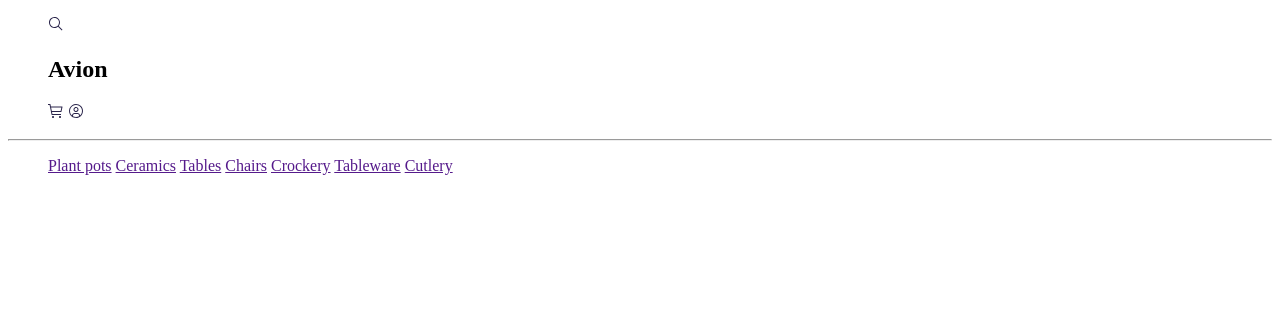
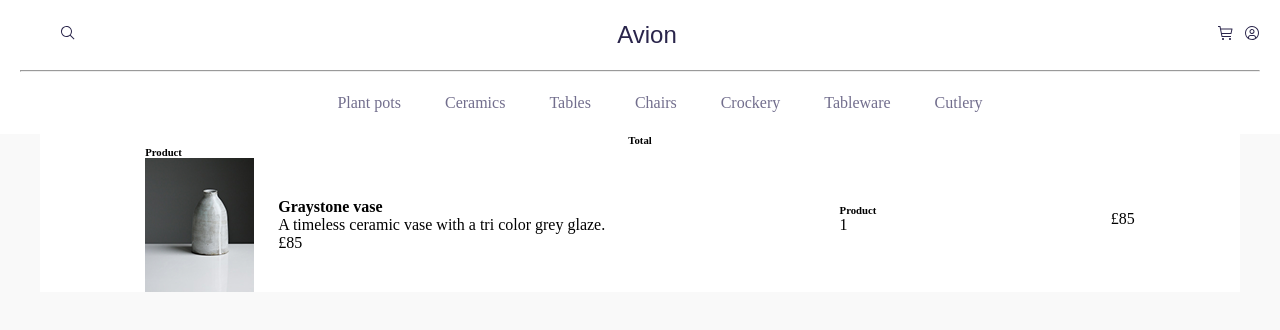
Before and after one commit to makhmudov47-web/avion, a plain HTML site: page index.html in a window 1280 px wide. Drawn offline with Linux system fonts and the light colour scheme; a web font is replaced by a local one.

Commit message:
head done

```diff
--- a/index.html
+++ b/index.html
@@ -4,10 +4,14 @@
     <meta charset="UTF-8">
     <meta name="viewport" content="width=device-width, initial-scale=1.0">
     <title>Document</title>
+    <link rel="stylesheet" href="./style.css">
+    <link href="https://api.fontshare.com/css?f=satoshi@400,700&display=swap" rel="stylesheet">
 </head>
 <body>
-    <header>
-     <menu>
+
+    <section class="head">
+         <header>
+     <menu class="top-menu">
         <nav>
             <i><svg width="16" height="16" viewBox="0 0 16 16" fill="none" xmlns="http://www.w3.org/2000/svg">
 <rect width="16" height="16" fill="white" style="mix-blend-mode:multiply"/>
@@ -34,7 +38,7 @@
          </nav>
     </menu>
     <hr>
-    <menu>
+    <menu class="bottom-menu">
         <a href="">Plant pots</a>
         <a href="">Ceramics</a>
         <a href="">Tables</a>
@@ -44,5 +48,129 @@
         <a href="">Cutlery</a>
     </menu>
     </header>
+
+
+
+    </section>
+
+
+
+    <section class="main">
+         <div class="container">
+
+        <div class="product">
+            <div class="product-top">
+
+                <div class="product-top-left">
+
+                <h6>Total</h6>
+                </div>
+            </div>
+
+
+             <div class="product-main">
+                <div class="product-main-item">
+                    <div class="product-header">
+                        <h6>Product</h6>
+                        <div class="product-main-elem">
+                        <div class="product-photo-1"></div>
+                    <div class="product-description">
+                        <h4>Graystone vase</h4>
+                        <p>A timeless ceramic vase with a tri color grey glaze.</p>
+                        <span>£85</span>
+                    </div>
+                </div>
+                    </div>
+
+                <div class="stepper-header">
+                    <h6>Product</h6>
+                    <div class="stepper">1</div>
+                </div>
+
+                <span>£85</span>
+
+                </div>
+                <div class="product-main-item"></div>
+                <div class="product-main-item"></div>
+
+
+            </div>
+
+
+
+            <div class="product-bottom">
+
+            </div>
+
+
+
+        </div>
+
+
+
+
+
+
+
+
+
+</div>
+    </section>
+
+
 </body>
+
+
+<!-- <div class="product-right">
+            <div class="product-right-elem">
+                <h6>Quantity</h6>
+                <div class="stepper">1</div>
+                <div class="stepper">1</div>
+            </div>
+            <div class="product-right-elem">
+                <h6>Total</h6>
+                <span>£85</span>
+                <span>£125</span>
+                <div class="sub">
+                    <div class="subtotal">
+                <h4>Subtotal</h4>
+                <span>£210</span>
+            </div>
+            <button class="btn-product">
+                Go to checkout
+            </button>
+                </div>
+            </div>
+
+
+        </div>
+            <div class="product-left">
+                <h6>Product</h6>
+                <div class="product-left-elem">
+                    <div class="product">
+                        <div class="product-photo-1"></div>
+                    <div class="product-description">
+                        <h4>Graystone vase</h4>
+                        <p>A timeless ceramic vase with a tri color grey glaze.</p>
+                        <span>£85</span>
+                    </div></div>
+                </div>
+                <div class="product-left-elem">
+                    <div class="product">
+                        <div class="product-photo-2"></div>
+                    <div class="product-description">
+                        <h4>Basic white vase</h4>
+                        <p>Beautiful and simple this is one for the classics collections</p>
+                        <span>£85</span>
+                    </div></div>
+                </div>
+                <p>Taxes and shipping are calculated at checkout</p>
+            </div class="product-left-item">
+            <div class="product-left-item">
+                <div class="product-left-elem"></div>
+                <div class="product-left-elem"></div>
+            </div>
+        </div>
+
+    </div> -->
 </html>
--- a/style.css
+++ b/style.css
@@ -0,0 +1,126 @@
+* {
+  box-sizing: border-box;
+  margin: 0;
+}
+body {
+  background-color: #f9f9f9;
+}
+.container {
+  width: 1200px;
+  margin: 0 auto;
+  background-color: #fff;
+}
+
+img {
+  max-width: 100%;
+}
+h1 {
+  color: #2a254b;
+}
+
+header {
+  background-color: #ffffff;
+  display: flex;
+  flex-direction: column;
+  justify-content: center;
+  align-items: stretch;
+  padding-inline: 20px;
+  h1 {
+    font-family:
+      Clash Display,
+      sans-serif;
+    font-weight: 400;
+    font-style: Regular;
+    font-size: 24px;
+    line-height: 100%;
+    letter-spacing: 0%;
+  }
+}
+
+.top-menu {
+  display: flex;
+  justify-content: space-between;
+  align-items: center;
+  height: 70px;
+
+  nav {
+    display: flex;
+    gap: 10px;
+  }
+}
+
+.bottom-menu {
+  display: flex;
+  justify-content: center;
+  align-items: center;
+  gap: 44px;
+  height: 62px;
+
+  a {
+    font-family: Satoshi;
+    font-weight: 400;
+    font-style: Regular;
+    font-size: 16px;
+    line-height: 100%;
+    letter-spacing: 0%;
+    color: #726e8d;
+    text-decoration: none;
+  }
+}
+
+a:hover {
+  color: gray;
+  text-decoration: underline;
+  transform: scale(1.1);
+  transition: 0.4s;
+}
+
+i:hover {
+  transform: scale(1.1);
+  transition: 0.4s;
+}
+
+i:nth-child(1):hover {
+  transform: scale(1.4);
+  transform: rotate(90deg);
+  transition: 1.5s;
+}
+
+.product-top{
+    display: flex;
+    justify-content: space-around;
+}
+
+.product-top-left{
+    display: flex;
+    gap: 350px;
+    justify-content: space-around;
+}
+
+.product{
+    display: flex;
+    flex-direction: column;
+}
+
+.product-main-elem{
+    display: flex;
+    flex-direction: row;
+    align-items: center;
+    gap: 24px;
+}
+
+.product-main-item{
+    display: flex;
+    flex-direction: row;
+    align-items: center;
+    gap: 24px;
+    justify-content: space-around;
+}
+.product-photo-1{
+    background: url(./img/Product\ Image.png) no-repeat center/cover;
+    width: 109px;
+height: 134px;
+
+
+
+}
```
Also changed, not shown: img/Product Image-2.png (added), img/Product Image.png (added), 2 other files.
